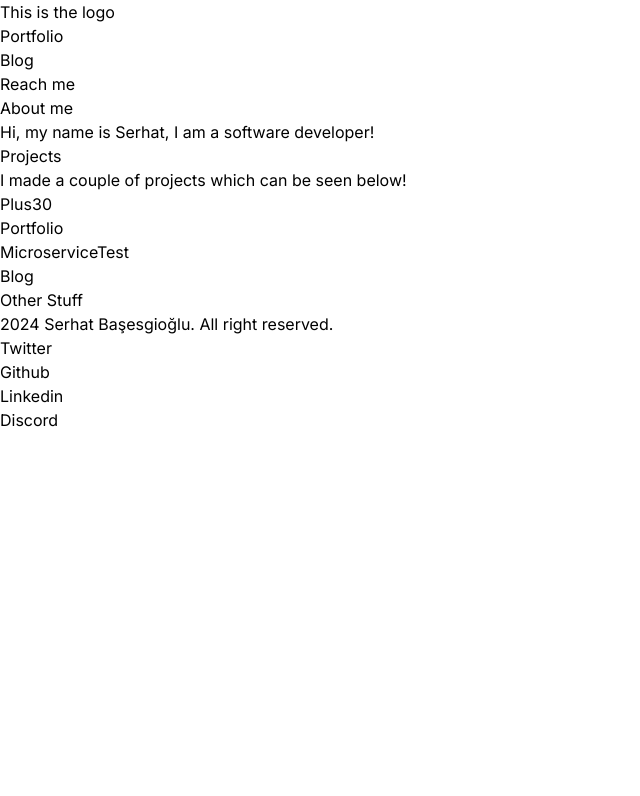
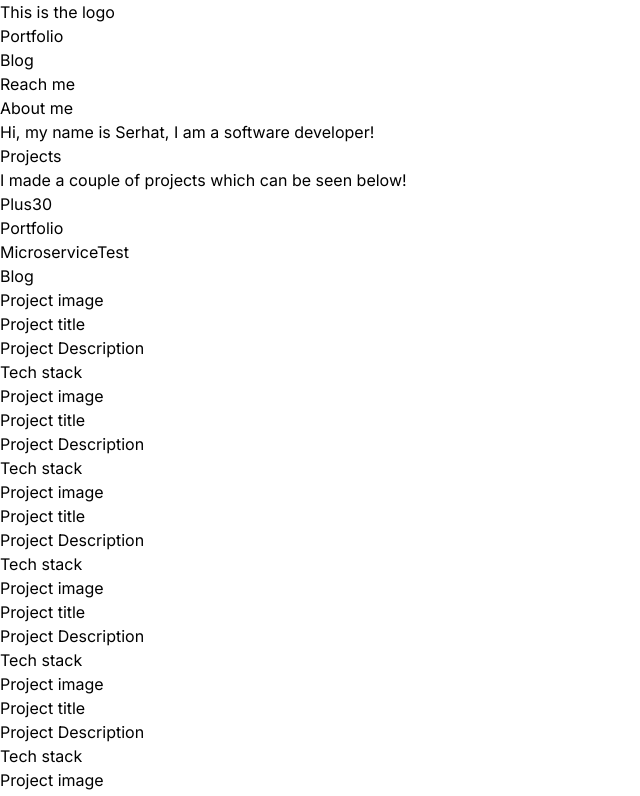
Before and after one commit to SerhatBasesgioglu/portfolio, a Next.js app in the folder frontend/: page / in a window 1280 px wide. Shown: the top 796 px of the page, without its empty margins (0-640 px from the left). Built offline with nearby package versions, Linux system fonts and the light colour scheme.

Commit message:
move main tag into rootlayout

```diff
--- a/frontend/src/app/page.jsx
+++ b/frontend/src/app/page.jsx
@@ -1,7 +1,8 @@
+import ProjectList from "@/components/ProjectList";
+
 const Home = () => {
   return (
     <div className="">
-      <main className="">
       <section className="mb-8">
         <h2 className="text-2xl font-bold">About me</h2>
         <p>Hi, my name is Serhat, I am a software developer!</p>
@@ -14,10 +15,9 @@ const Home = () => {
           <p>Portfolio</p>
           <p>MicroserviceTest</p>
           <p>Blog</p>
-            <p>Other Stuff</p>
         </div>
       </section>
-      </main>
+      <ProjectList />
     </div>
   );
 };
```
Lines whose indentation alone changed are shown as unchanged.
